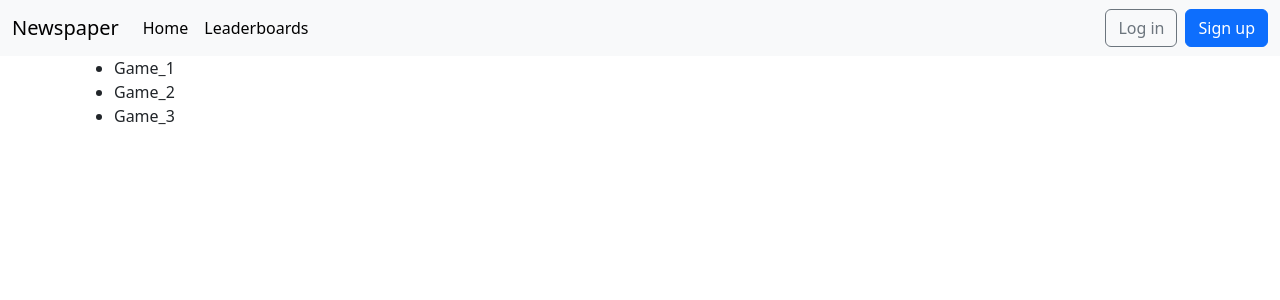
After one commit to DylanJanes/Final_Project, a Django app: page /leaderboards/ in a window 1280 px wide. The commit adds this page. Shown: the top 300 px of the page. Run offline with Django 5.2, Linux system fonts and the light colour scheme.

Commit message:
added a leaderboards page with a very basic function to loop through games. Also added a template that has a very basic for loop to display the games in the function

```diff
--- a/pages/urls.py
+++ b/pages/urls.py
@@ -1,7 +1,8 @@
 from django.urls import path
 
-from .views import HomePageView
+from .views import HomePageView, LeaderBoardsView
 
 urlpatterns = [
     path("", HomePageView.as_view(), name="home"),
+    path("leaderboards/", LeaderBoardsView, name="leaderboards")
 ]
--- a/pages/views.py
+++ b/pages/views.py
@@ -1,5 +1,12 @@
 from django.views.generic import TemplateView
+from django.shortcuts import render
 
 
 class HomePageView(TemplateView):
     template_name = "home.html"
+
+def LeaderBoardsView(request):
+    context = {
+        "games_list": ["Game_1", "Game_2", "Game_3"],
+    }
+    return render(request, "leaderboards.html", context)
--- a/templates/base.html
+++ b/templates/base.html
@@ -22,6 +22,9 @@
           <ul class="navbar-nav me-auto mb-2 mb-lg-0">
             <li class="nav-item">
               <a class="nav-link active" aria-current="page" href="{% url 'home' %}">Home</a>
+            </li>
+            <li class="nav-item">
+              <a class="nav-link active" aria-current="page" href="{% url 'leaderboards' %}">Leaderboards</a>
             </li>
             {% if user.is_authenticated %}
             <li class="nav-item">
--- /dev/null
+++ b/templates/leaderboards.html
@@ -0,0 +1,11 @@
+{% extends "base.html" %}
+
+{% block title %}Leaderboards{% endblock title %}
+
+{% block content %}
+<ul class="games">
+    {% for games in games_list %}
+    <li>{{ games }}</li>
+    {% endfor %}
+</ul>
+{% endblock content %}
```
